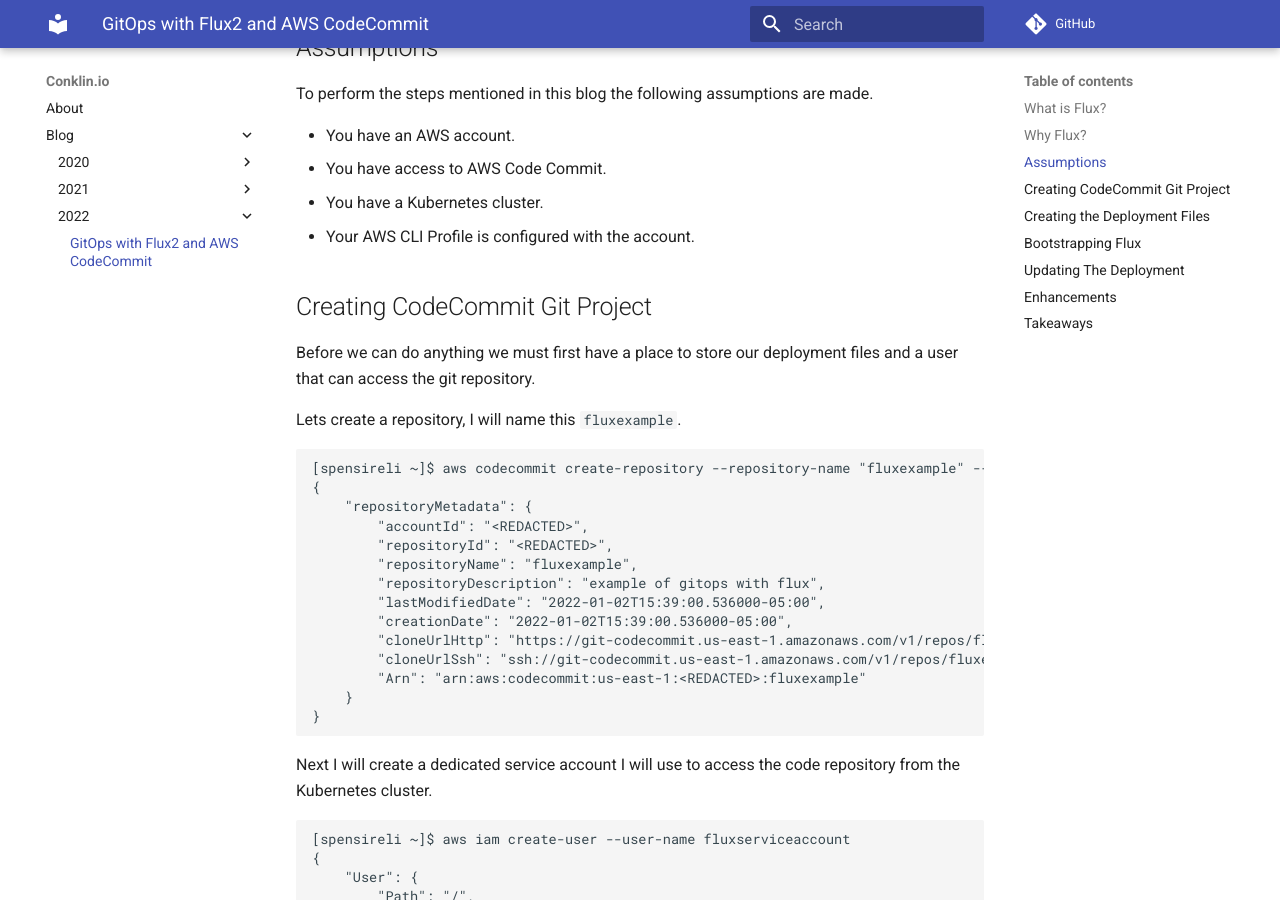
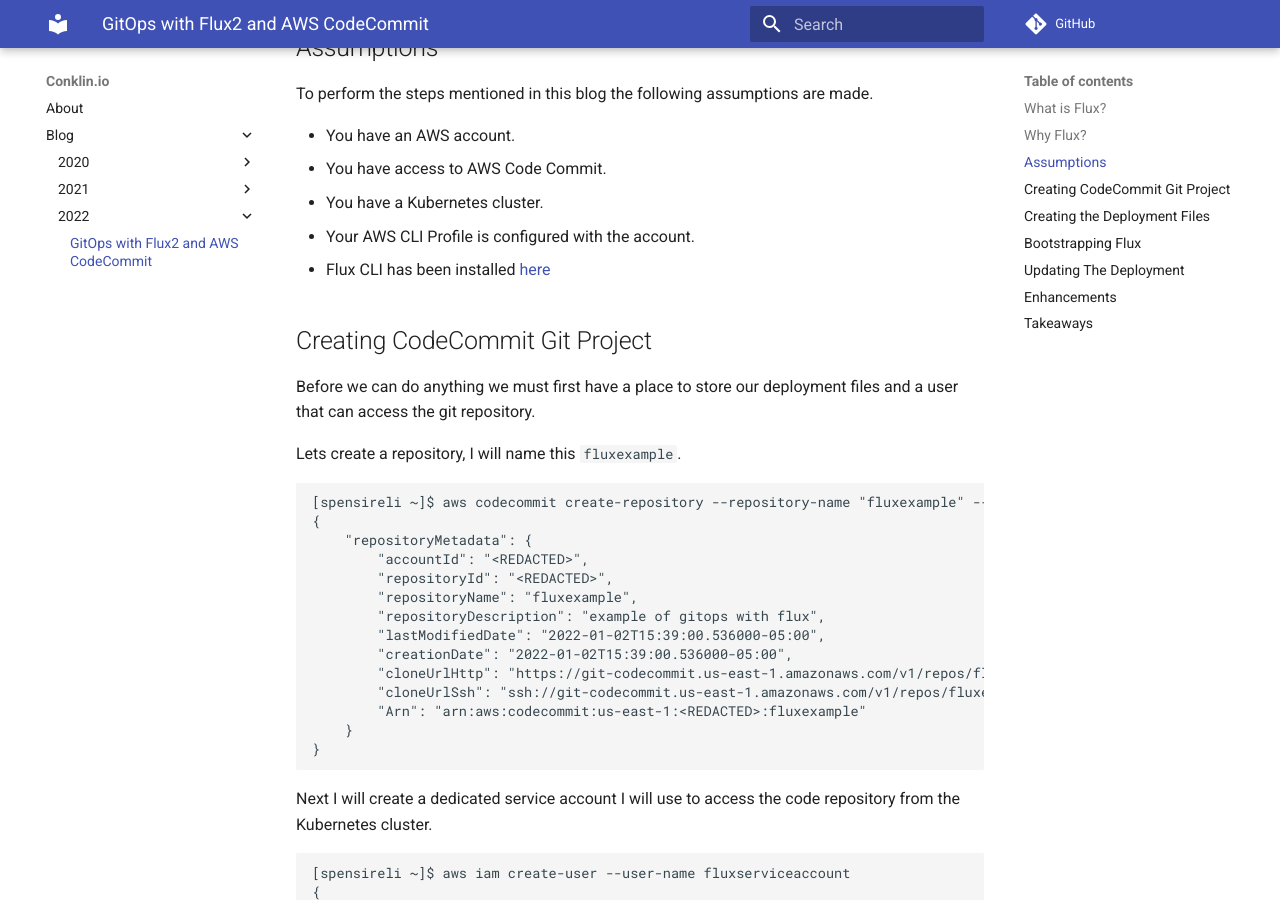
Before and after one commit to spensireli/my-website, an MkDocs documentation site: the page built from docs/blog/2022/flux2-and-aws-code-commit.md, in a window 1280 px wide and 900 px high, scrolled down 1445 px. Built offline with MkDocs 1.6.1 and Material for MkDocs 9.7.7, drawn with Linux system fonts in a browser that asks for light colours; comment, search, counter and statistics services are not loaded.

Commit message:
update install

```diff
--- a/docs/blog/2022/flux2-and-aws-code-commit.md
+++ b/docs/blog/2022/flux2-and-aws-code-commit.md
@@ -27,6 +27,7 @@ To perform the steps mentioned in this blog the following assumptions are made.
 - You have access to AWS Code Commit.
 - You have a Kubernetes cluster.
 - Your AWS CLI Profile is configured with the account.
+- Flux CLI has been installed [here](https://fluxcd.io/docs/installation/)
 
 
 ## Creating CodeCommit Git Project
```
